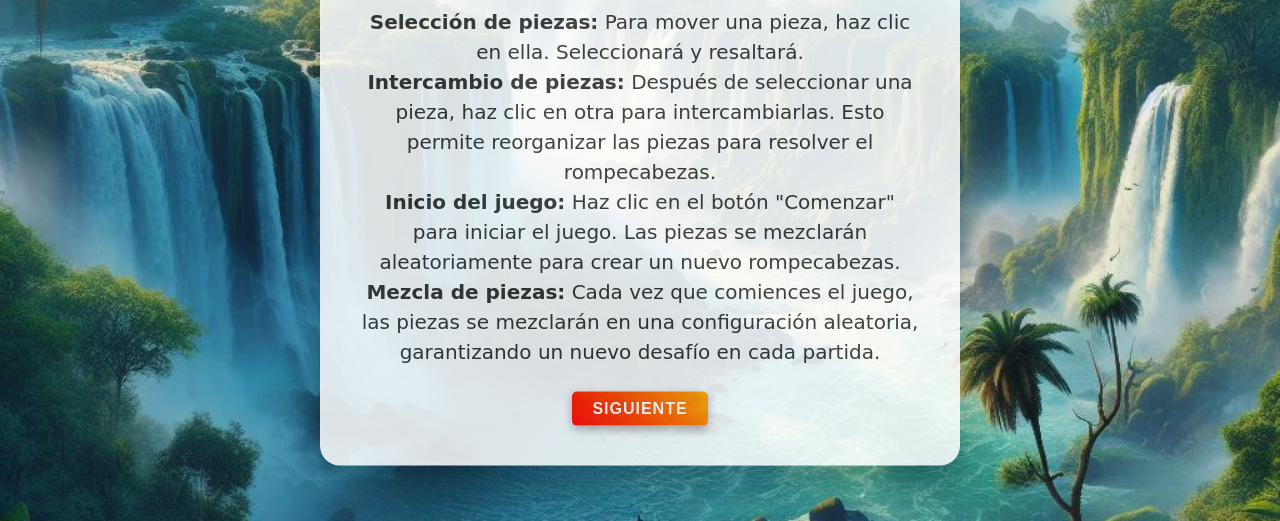
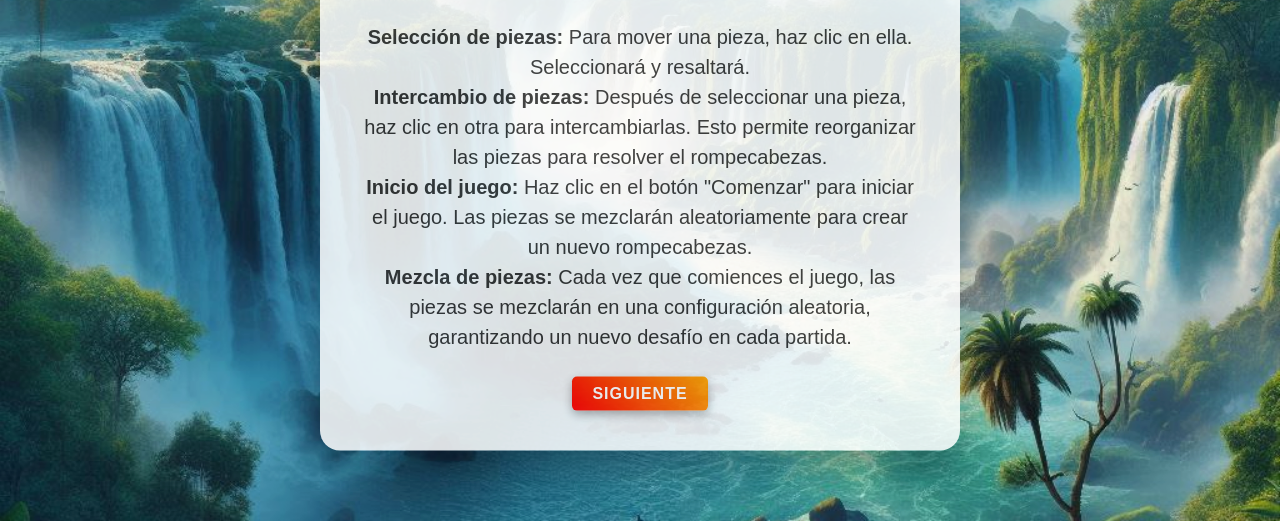
Before and after one commit to CristianLorenzo11/rompecabeza, a plain HTML site: page index.html in a window 1280 px wide. Shown: the part 279-800 px from the top of the page. Drawn offline with Linux system fonts and the light colour scheme.

Commit message:
Update styles.css

```diff
--- a/styles.css
+++ b/styles.css
@@ -271,7 +271,7 @@ margin-bottom: 2px;
     border-radius: 20px; /* Borde redondeado */
     box-shadow: 0 20px 40px rgba(0, 0, 0, 0.3); /* Sombra más pronunciada */
     text-align: center; /* Centrar el contenido del modal */
-    font-family: 'Press Start 2P', cursive; /* Fuente de estilo de videojuego */
+    font-family: 'Retro Gaming', sans-serif;/* Fuente de estilo de videojuego */
     color: #333; /* Color de texto */
 font-size: 20px; /* Tamaño de la fuente */
     line-height: 1.5; /* Altura de línea */
```
